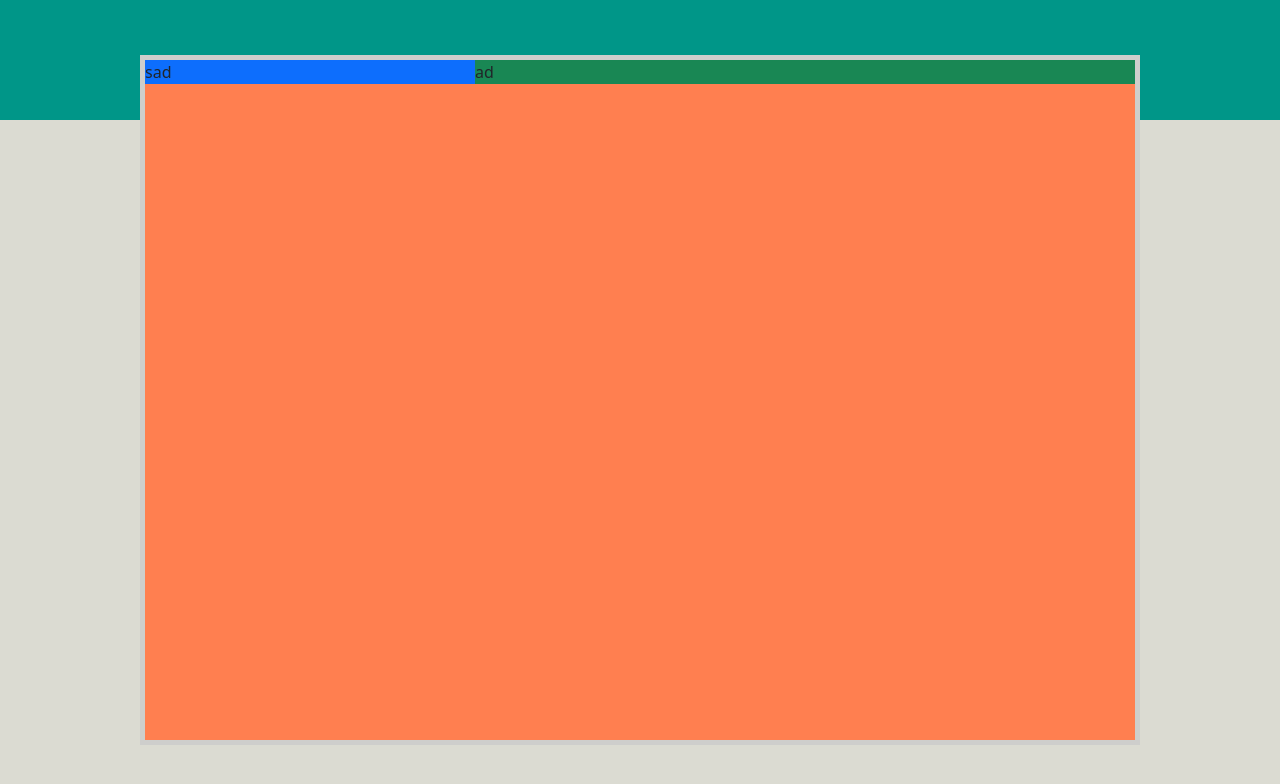
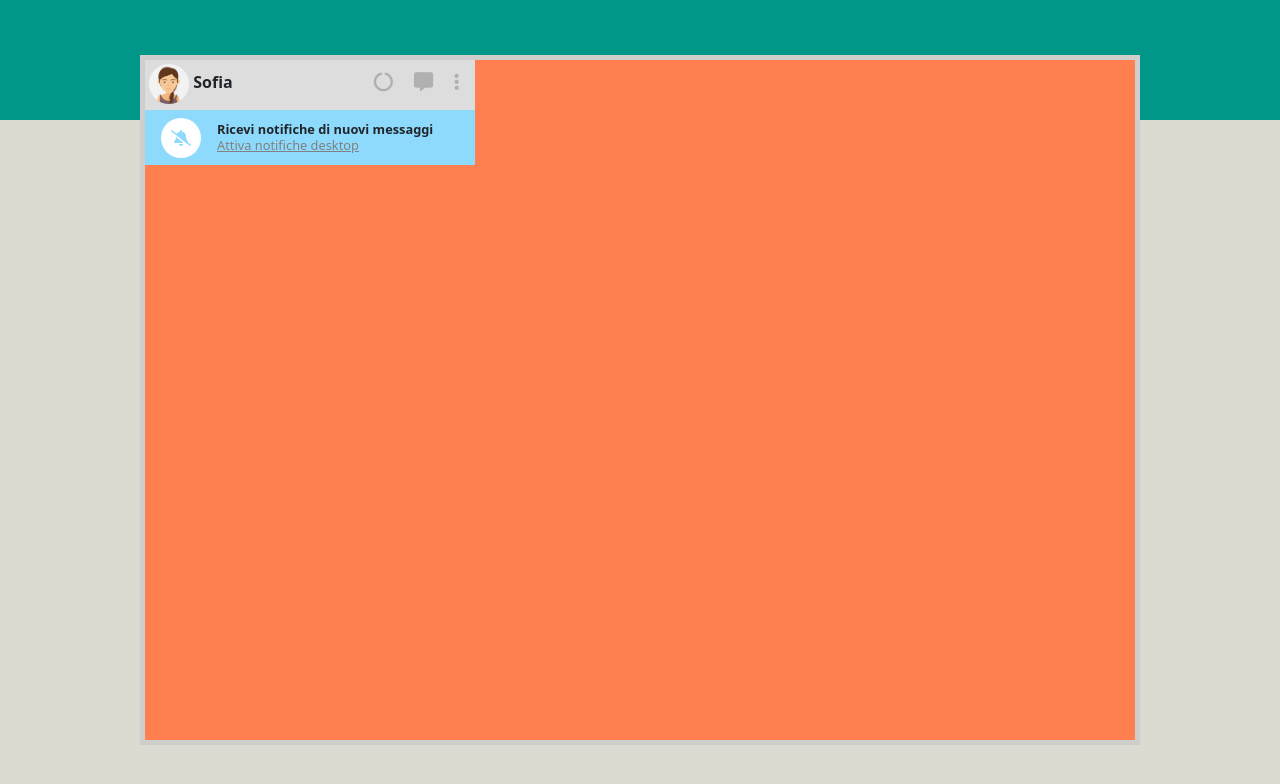
Before and after one commit to KaterinaProkopenko/vue-boolzapp, a plain HTML site: page index.html in a window 1280 px wide. Drawn offline with nearby package versions, Linux system fonts and the light colour scheme.

Commit message:
Aggiornamento (nome-utente / notifiche)

```diff
--- a/css/style.css
+++ b/css/style.css
@@ -21,3 +21,39 @@ section.my-container-window div.app-window{
     background-color: coral;
     border: 5px solid #cececc;
 }
+
+div.user-panel{
+    height: 50px;
+    background-color: #DDDDDD;
+}
+
+img#my-photo{
+    width:40px;
+    height:40px
+}
+
+div.user-panel div.user-icons{
+    font-size: 1.2rem;
+    color:#B0B0B0;
+}
+
+div.notifications-container{
+    height: 55px;
+    background-color: #8EDAFC;
+}
+
+div#notification-icon{
+    width:40px;
+    height:40px;
+    background-color: white;
+    color: #8EDAFC;
+}
+
+div.notifications-container p,
+div.notifications-container a{
+    font-size: .8rem;
+}
+
+div.notifications-container a{
+    color: gray;
+}
--- a/index.html
+++ b/index.html
@@ -24,8 +24,34 @@
         <section class="my-container-window d-flex justify-content-center align-items-center position-absolute top-0">
             <div class="my-container app-window">
                 <div class="row gx-0">
-                    <div class="col-4 h-100 bg-primary p-0">sad</div>
-                    <div class="col-8 h-100 bg-success p-0">ad</div>
+                    <div class="col-4 h-100 p-0">
+                        <!-- User panel -->
+                        <div class="user-panel d-flex justify-content-between">
+                            <div class="user-info p-1">
+                                <img class="rounded-circle align-middle" id="my-photo" src="img/avatar_io.jpg" alt="My photo">
+                                <p class="d-inline fw-bold">Sofia</p>
+                            </div>
+                            <div class="user-icons p-2">
+                                <div class="d-inline p-2"><i class="fa-solid fa-circle-notch"></i></div>
+                                <div class="d-inline p-2"><i class="fa-solid fa-message"></i></div>
+                                <div class="d-inline p-2"><i class="fa-solid fa-ellipsis-vertical"></i></div>
+                            </div>
+                        </div>
+
+                        <!-- Notifications -->
+                        <div class="notifications-container d-flex align-items-center">
+                            <div id="notification-icon" class="p-2 rounded-circle text-center mx-3">
+                                <i class="fa-solid fa-bell-slash"></i>
+                            </div>
+                            <div class="lh-1">
+                                <p class="fw-bold m-0">Ricevi notifiche di nuovi messaggi</p>
+                                <a href="#">Attiva notifiche desktop</a>
+                            </div>
+                        </div>
+
+                        <!-- Input search -->
+                    </div>
+                    <div class="col-8 h-100 p-0"></div>
                 </div>
             </div>
         </section>
```
Also changed, not shown: img/avatar_1.jpg (added), img/avatar_2.jpg (added), img/avatar_3.jpg (added), img/avatar_4.jpg (added), img/avatar_5.jpg (added), img/avatar_6.jpg (added), img/avatar_7.jpg (added), img/avatar_8.jpg (added), img/avatar_io.jpg (added), img/mine.jpg (added).
